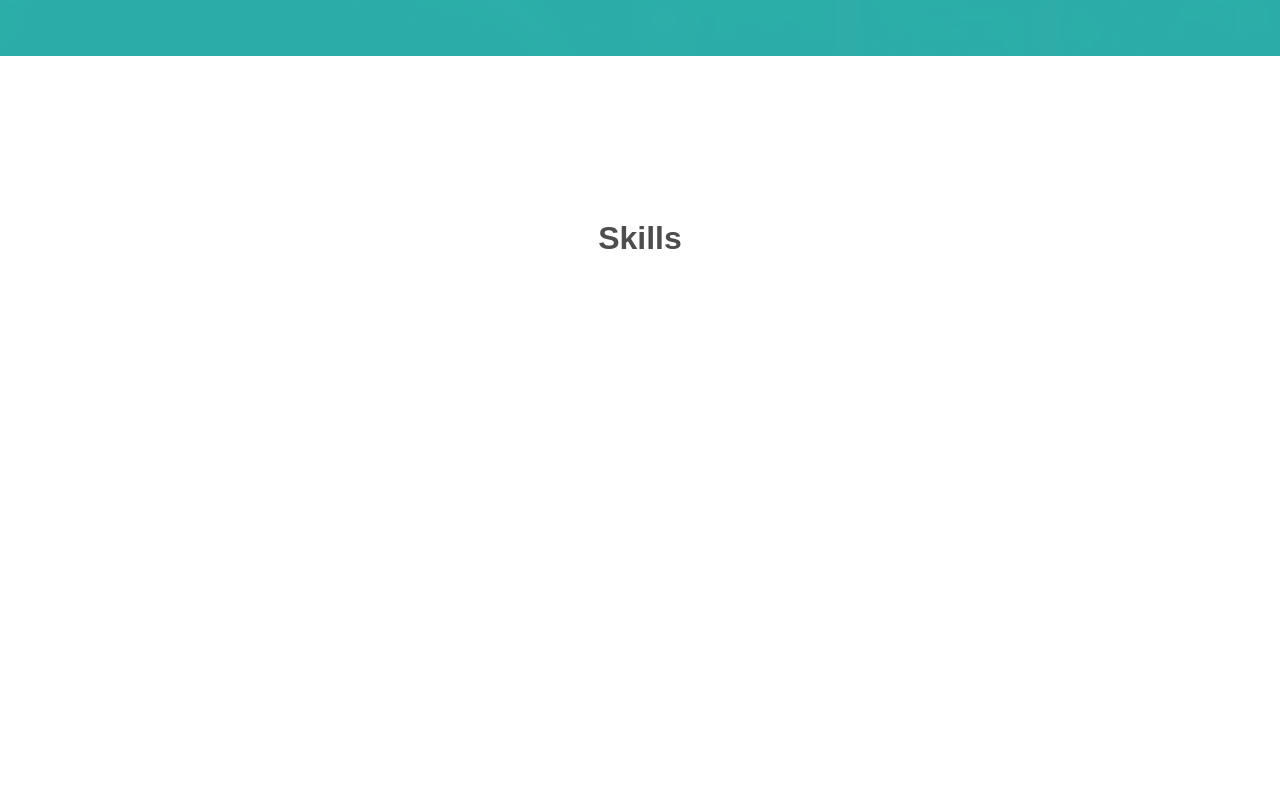
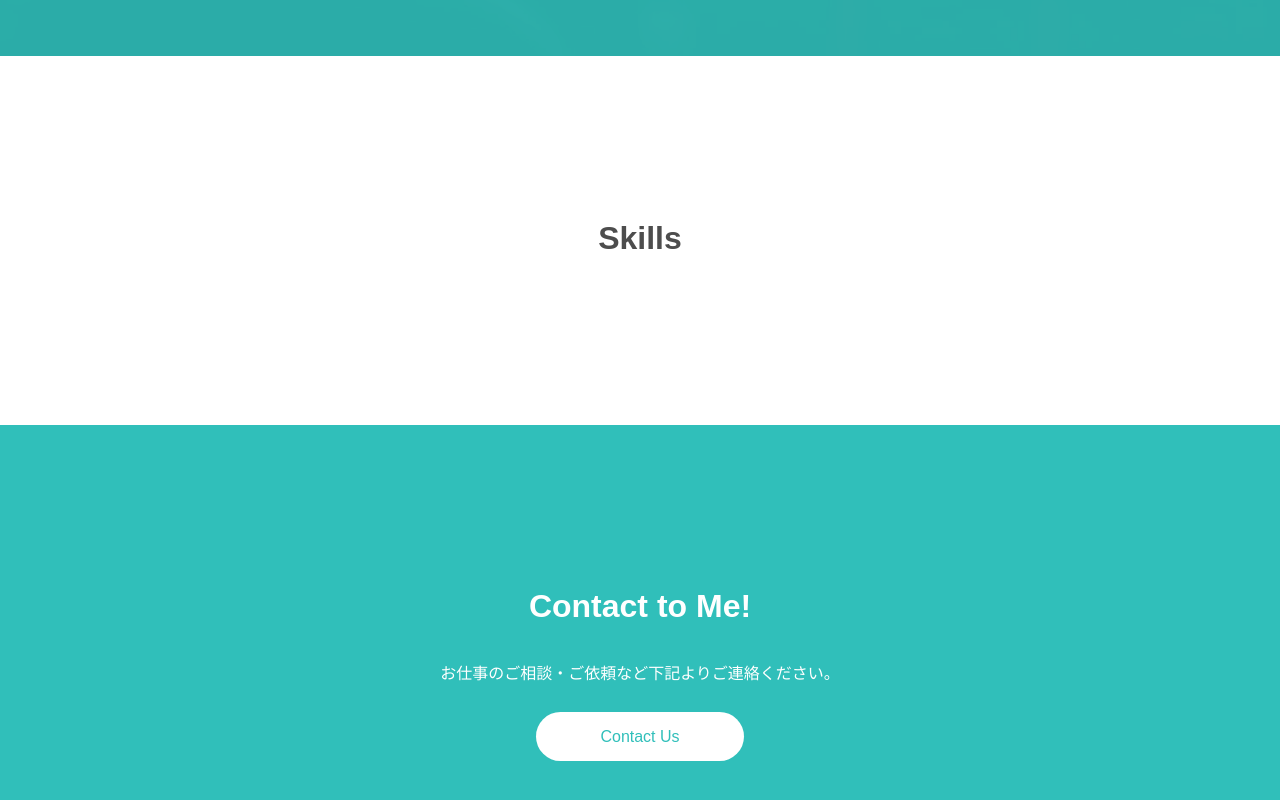
Before and after one commit to horitomoyuki/train-react-app2, a React (Create React App) app: page / in a window 1280 px wide. Shown: the part 744-1544 px from the top of the page. Before the commit the page ends 1169 px from the top, so only its background shows below. Built offline with nearby package versions, Linux system fonts and the light colour scheme.

Commit message:
Contactコンポーネント追加

```diff
--- a/src/App.css
+++ b/src/App.css
@@ -118,3 +118,36 @@
  flex-wrap: wrap;
  text-align: center;
 }
+
+#contact {
+  padding: 128px 0;
+  clear: both;
+}
+
+.contact {
+ background: #30BFBA;
+}
+
+.contact-contents {
+ color: white;
+ text-align: center;
+}
+
+.description {
+ font-size: 16px;
+}
+
+.btn {
+ font-family: "Space Mono", Arial, serif;
+ font-size: 16px;
+ border: none !important;
+ border-radius: 30px;
+ padding: 16px 64px;
+ text-decoration: none;
+}
+
+#contact .btn {
+ height: 54px;
+ background: #fff;
+ color: #30BFBA;
+}
--- a/src/App.js
+++ b/src/App.js
@@ -1,13 +1,14 @@
 import './App.css';
-// Headerコンポーネントをimportする
 import { Header } from './components/Header';
 import { Skills } from './components/Skills';
+import { Contact } from './components/Contact';
 
 function App() {
   return (
     <>
       <Header />
       <Skills />
+      <Contact />
     </>
   );
 }
--- a/src/components/Contact.jsx
+++ b/src/components/Contact.jsx
@@ -0,0 +1,13 @@
+export const Contact = () => {
+  return (
+    <div id="contact" className="contact">
+      <div className="container">
+        <div className="contact-contents">
+          <h2>Contact to Me!</h2>
+          <p className="description">お仕事のご相談・ご依頼など下記よりご連絡ください。</p>
+          <a href="https://twitter.com/" className="btn">Contact Us</a>
+        </div>
+      </div>
+    </div>
+  );
+};
```
